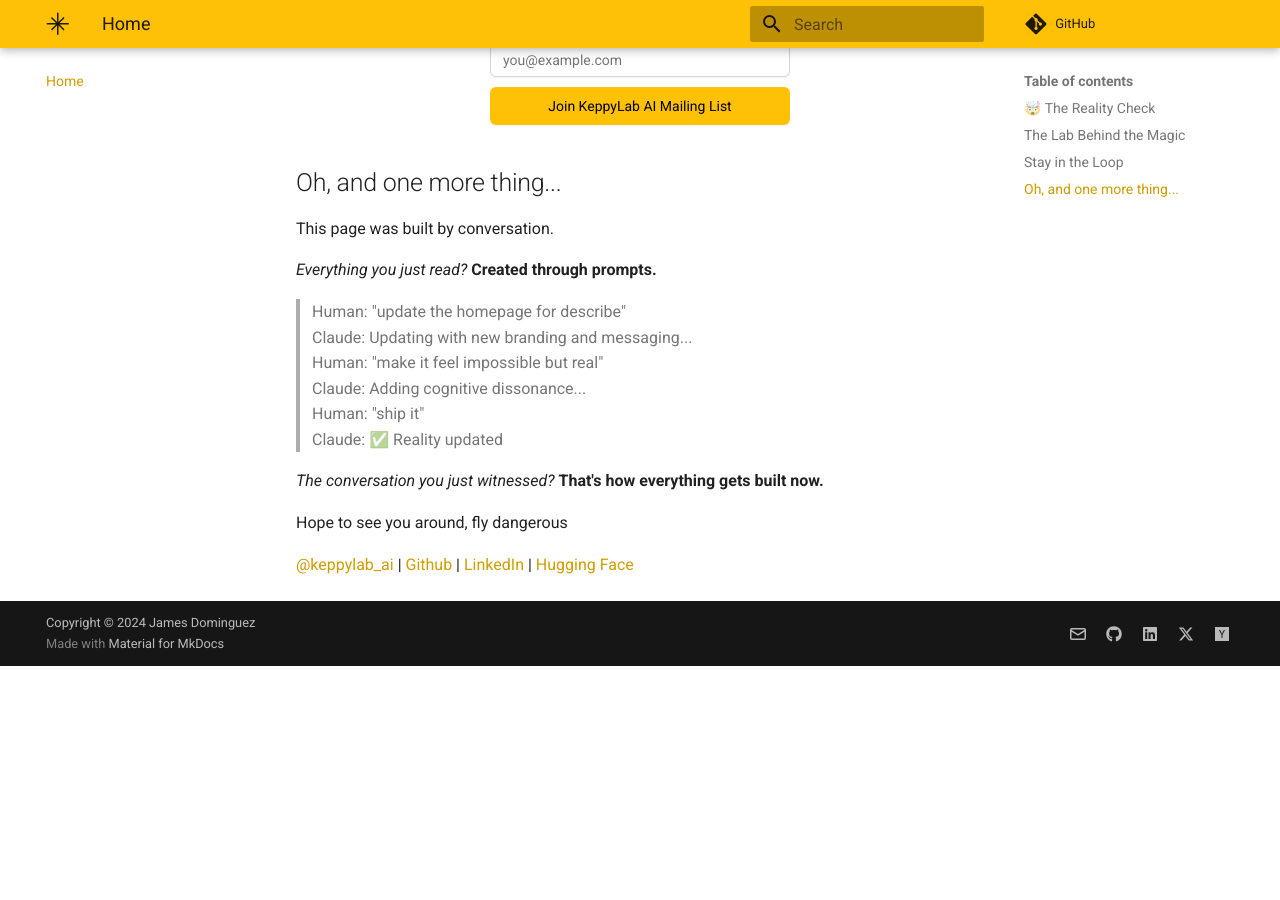
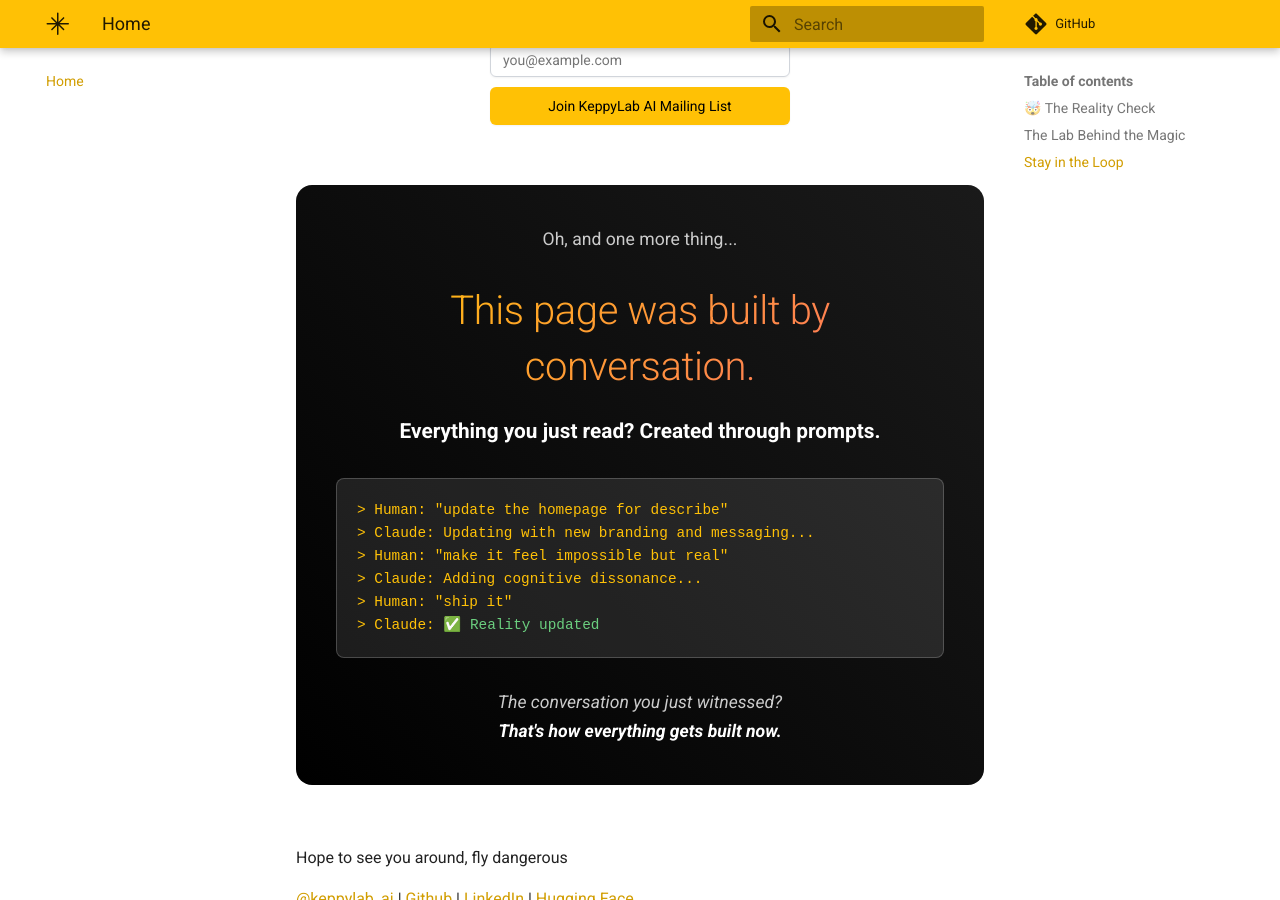
Before and after one commit to keppy/KeppyLab, an MkDocs documentation site: the page built from docs/index.md, in a window 1280 px wide and 900 px high, scrolled down 1583 px. Built offline with MkDocs 1.6.1 and Material for MkDocs 9.7.7, drawn with Linux system fonts in a browser that asks for light colours; some web fonts are replaced; comment, search, counter and statistics services are not loaded; before the commit the page ends 2249 px from its top, so only the background shows below that.

Commit message:
add back the nice comp

```diff
--- a/docs/index.md
+++ b/docs/index.md
@@ -183,20 +183,37 @@ for (var i = 0; i < formContainers.length; i++) {
 }
 </script>
 
-## Oh, and one more thing...
+<div style="margin: 60px 0; padding: 40px; background: linear-gradient(45deg, #000 0%, #1a1a1a 100%); border-radius: 16px; text-align: center; color: #fff;">
 
-This page was built by conversation.
+  <p style="font-size: 1.1em; margin: 0 0 30px 0; color: #ccc;">
+    Oh, and one more thing...
+  </p>
 
-*Everything you just read?* **Created through prompts.**
+  <h2 style="margin: 0 0 20px 0; font-size: 2.5em; background: linear-gradient(135deg, #ffc107 0%, #ff6b6b 100%); -webkit-background-clip: text; -webkit-text-fill-color: transparent; background-clip: text;">
+    This page was built by conversation.
+  </h2>
 
-> Human: "update the homepage for describe"
-> Claude: Updating with new branding and messaging...
-> Human: "make it feel impossible but real"
-> Claude: Adding cognitive dissonance...
-> Human: "ship it"
-> Claude: ✅ Reality updated
+  <p style="font-size: 1.3em; margin: 0 0 30px 0; color: #fff; font-weight: 600;">
+    Everything you just read? Created through prompts.
+  </p>
 
-*The conversation you just witnessed?* **That's how everything gets built now.**
+  <div style="background: rgba(255,255,255,0.1); border-radius: 8px; padding: 20px; margin: 20px 0; border: 1px solid rgba(255,255,255,0.2);">
+    <p style="margin: 0; font-family: 'JetBrains Mono', monospace; color: #ffc107; font-size: 0.9em; text-align: left;">
+      > Human: "update the homepage for describe"<br>
+      > Claude: Updating with new branding and messaging...<br>
+      > Human: "make it feel impossible but real"<br>
+      > Claude: Adding cognitive dissonance...<br>
+      > Human: "ship it"<br>
+      > Claude: <span style="color: #6bcf7f;">✅ Reality updated</span>
+    </p>
+  </div>
+
+  <p style="font-size: 1.1em; margin: 30px 0 0 0; color: #ccc; font-style: italic;">
+    The conversation you just witnessed?<br>
+    <strong style="color: #fff;">That's how everything gets built now.</strong>
+  </p>
+
+</div>
 
 Hope to see you around, fly dangerous
 
```
